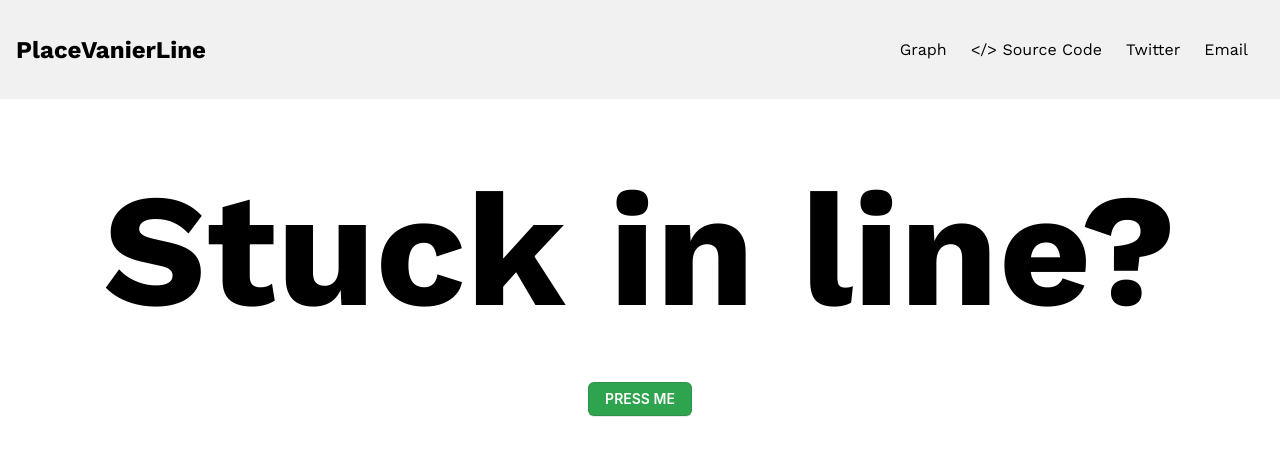
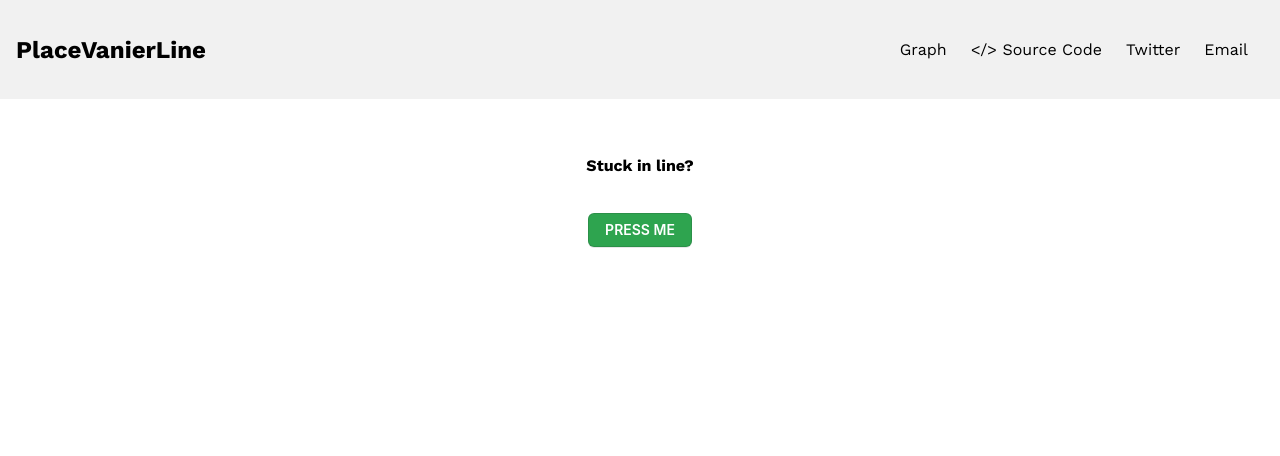
Before and after one commit to justindhillon/place-vanier-line, a Next.js app: page /record-time in a window 1280 px wide. Shown: the top 456 px of the page. Built offline with nearby package versions, Linux system fonts and the light colour scheme.

Commit message:
modified:   components/button.js

```diff
--- a/components/button.js
+++ b/components/button.js
@@ -9,7 +9,7 @@ export default function Button() {
       <div class="button-container">
         <br />
         <br />
-        <h1 style={{fontSize: "10em"}}>Stuck in line?</h1>
+        <h1 style={{fontSize: "1em"}}>Stuck in line?</h1>
         <br />
         <br />
         <button class={styles.button} onClick={handleClick}>PRESS ME</button>
```
